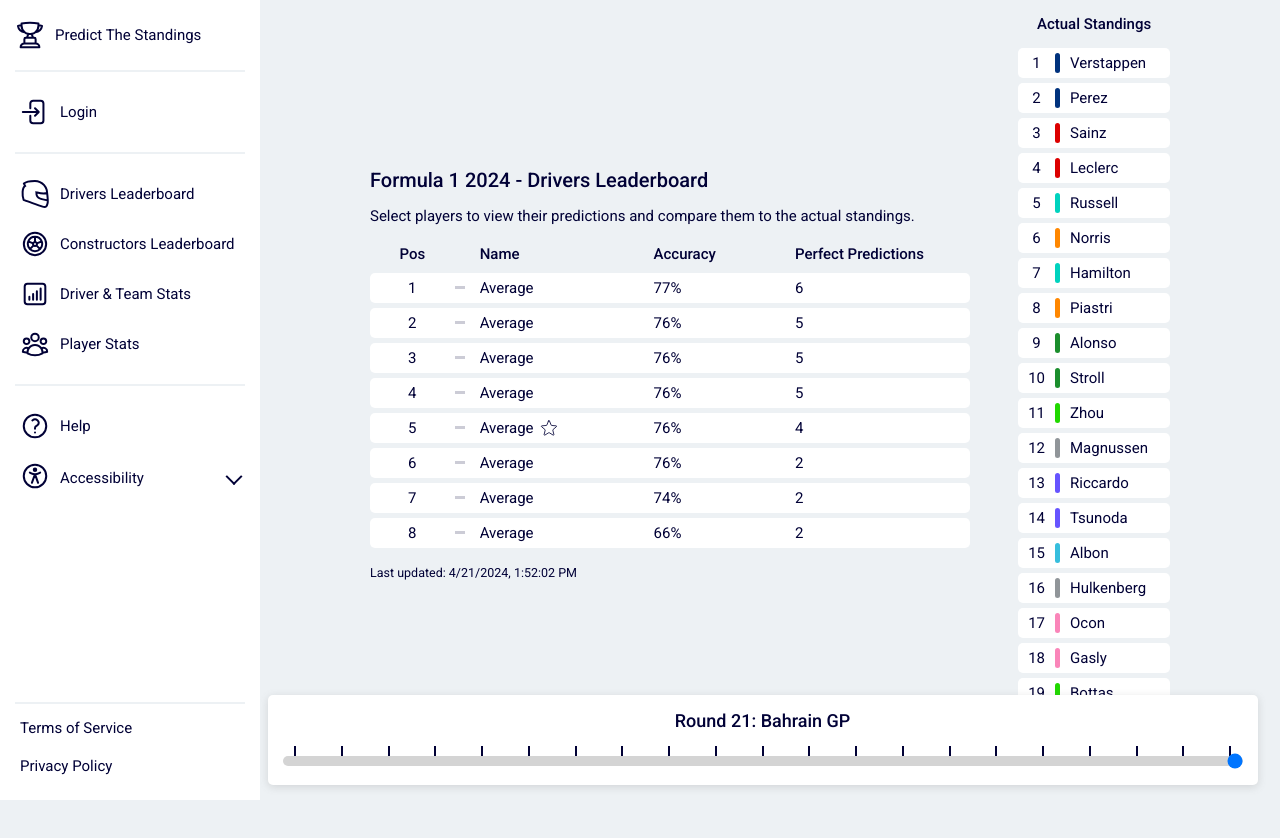
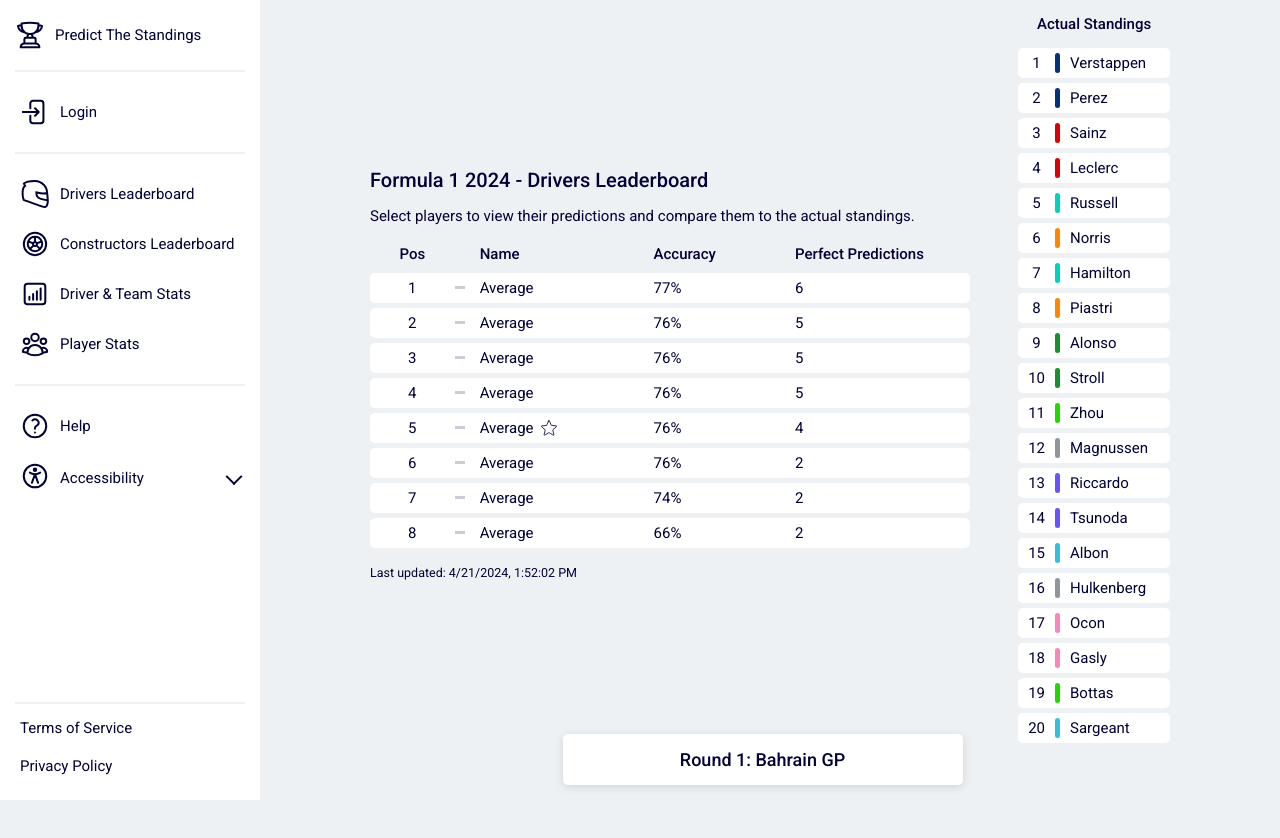
Before and after one commit to davidwillprice/predict-the-standings, a Next.js app: page /formula-1/2024 in a window 1280 px wide. Shown: the top 838 px of the page. Built offline with nearby package versions, Linux system fonts and the light colour scheme; no server answers; the database is empty.

Commit message:
Hotfixes to get this branch merged into main
- PredictionData still relies on the cache, but will be moved to a database
- Changed prediction JSON to standard object as it will be moved to a database in the future anyway and it was giving a 'ENOENT: no such file or directory' error on Vercel

```diff
--- a/app/formula-1/[season]/page.tsx
+++ b/app/formula-1/[season]/page.tsx
@@ -1,5 +1,4 @@
 import { NextPage } from "next";
-import { cache } from "react";
 import { unstable_cache } from "next/cache";
 import { getServerSession } from "next-auth/next";
 import { notFound } from "next/navigation";
@@ -8,7 +7,6 @@ import { authOptions } from "@lib/auth";
 import { getAllPredictionData } from "@lib/prediction-data";
 import { allSeasonData } from "@data/formula-1/season-data";
 import { getAllDisplayNamesQuery } from "@lib/db-functions";
-import { getObjFileSize } from "@lib/misc";
 
 import { Panel } from "@components/panels/panel";
 import { PanelHeading } from "@components/panels/panel-heading";
@@ -17,13 +15,8 @@ import { PreSeasonContainer } from "@components/game/pre-season-container";
 import { FeedbackContainer } from "@components/feedback-container/feedback-container";
 import { PromptPredictions } from "@components/submit-predictions/prompt-predictions";
 
-import {
-  PredictionData,
-  UserIdData,
-  Entrants,
-  Round,
-} from "@custom-types/game-types";
-import { PageProps, Sport } from "@custom-types/misc";
+import { PredictionData, UserIdData } from "@custom-types/game-types";
+import { PageProps } from "@custom-types/misc";
 
 export async function generateStaticParams() {
   return Object.keys(allSeasonData).map((season) => ({
@@ -73,28 +66,20 @@ const Page: NextPage<PageProps> = async ({ params, searchParams }) => {
     }
   }
 
-  const getPredictionData = unstable_cache(
-    async (
-      initialDrivers: Entrants,
-      initialTeams: Entrants,
-      rounds: Round[],
-      season: string,
-      sport: Sport
-    ) => {
+  const getPredictionData = unstable_cache(async () => {
     try {
       const res = await getAllPredictionData(
         initialDrivers,
         initialTeams,
         rounds,
         season,
-          sport
+        "f1"
       );
 
       if (typeof res === "string") {
         throw new Error(res);
       }
       console.log("Running getAllPredictionData " + new Date());
-        getObjFileSize(res);
       return res;
     } catch (e) {
       if (e instanceof Error) {
@@ -105,16 +90,9 @@ const Page: NextPage<PageProps> = async ({ params, searchParams }) => {
         );
       }
     }
-    }
-  );
+  }, ["predictionData"]);
 
-  const predictionData: PredictionData = await getPredictionData(
-    initialDrivers,
-    initialTeams,
-    rounds,
-    season,
-    "f1"
-  );
+  const predictionData: PredictionData = await getPredictionData();
 
   if (predictionData && displayNameData) {
     for (const user of Object.values(predictionData.users)) {
--- a/src/data/formula-1/2024/season.ts
+++ b/src/data/formula-1/2024/season.ts
@@ -64,506 +64,6 @@ let rounds: Round[] = [
     ],
     team: ["red", "fer", "mer", "mcl", "ast", "sau", "has", "rb", "wil", "alp"],
   }),
-  new Round("Bahrain GP", {
-    driver: [
-      "ver",
-      "per",
-      "sai",
-      "lec",
-      "rus",
-      "nor",
-      "ham",
-      "pia",
-      "alo",
-      "str",
-      "zho",
-      "mag",
-      "ric",
-      "tsu",
-      "alb",
-      "hul",
-      "oco",
-      "gas",
-      "bot",
-      "sar",
-    ],
-    team: ["red", "fer", "mer", "mcl", "ast", "sau", "has", "rb", "wil", "alp"],
-  }),
-  new Round("Bahrain GP", {
-    driver: [
-      "ver",
-      "per",
-      "sai",
-      "lec",
-      "rus",
-      "nor",
-      "ham",
-      "pia",
-      "alo",
-      "str",
-      "zho",
-      "mag",
-      "ric",
-      "tsu",
-      "alb",
-      "hul",
-      "oco",
-      "gas",
-      "bot",
-      "sar",
-    ],
-    team: ["red", "fer", "mer", "mcl", "ast", "sau", "has", "rb", "wil", "alp"],
-  }),
-  new Round("Bahrain GP", {
-    driver: [
-      "ver",
-      "per",
-      "sai",
-      "lec",
-      "rus",
-      "nor",
-      "ham",
-      "pia",
-      "alo",
-      "str",
-      "zho",
-      "mag",
-      "ric",
-      "tsu",
-      "alb",
-      "hul",
-      "oco",
-      "gas",
-      "bot",
-      "sar",
-    ],
-    team: ["red", "fer", "mer", "mcl", "ast", "sau", "has", "rb", "wil", "alp"],
-  }),
-  new Round("Bahrain GP", {
-    driver: [
-      "ver",
-      "per",
-      "sai",
-      "lec",
-      "rus",
-      "nor",
-      "ham",
-      "pia",
-      "alo",
-      "str",
-      "zho",
-      "mag",
-      "ric",
-      "tsu",
-      "alb",
-      "hul",
-      "oco",
-      "gas",
-      "bot",
-      "sar",
-    ],
-    team: ["red", "fer", "mer", "mcl", "ast", "sau", "has", "rb", "wil", "alp"],
-  }),
-  new Round("Bahrain GP", {
-    driver: [
-      "ver",
-      "per",
-      "sai",
-      "lec",
-      "rus",
-      "nor",
-      "ham",
-      "pia",
-      "alo",
-      "str",
-      "zho",
-      "mag",
-      "ric",
-      "tsu",
-      "alb",
-      "hul",
-      "oco",
-      "gas",
-      "bot",
-      "sar",
-    ],
-    team: ["red", "fer", "mer", "mcl", "ast", "sau", "has", "rb", "wil", "alp"],
-  }),
-  new Round("Bahrain GP", {
-    driver: [
-      "ver",
-      "per",
-      "sai",
-      "lec",
-      "rus",
-      "nor",
-      "ham",
-      "pia",
-      "alo",
-      "str",
-      "zho",
-      "mag",
-      "ric",
-      "tsu",
-      "alb",
-      "hul",
-      "oco",
-      "gas",
-      "bot",
-      "sar",
-    ],
-    team: ["red", "fer", "mer", "mcl", "ast", "sau", "has", "rb", "wil", "alp"],
-  }),
-  new Round("Bahrain GP", {
-    driver: [
-      "ver",
-      "per",
-      "sai",
-      "lec",
-      "rus",
-      "nor",
-      "ham",
-      "pia",
-      "alo",
-      "str",
-      "zho",
-      "mag",
-      "ric",
-      "tsu",
-      "alb",
-      "hul",
-      "oco",
-      "gas",
-      "bot",
-      "sar",
-    ],
-    team: ["red", "fer", "mer", "mcl", "ast", "sau", "has", "rb", "wil", "alp"],
-  }),
-  new Round("Bahrain GP", {
-    driver: [
-      "ver",
-      "per",
-      "sai",
-      "lec",
-      "rus",
-      "nor",
-      "ham",
-      "pia",
-      "alo",
-      "str",
-      "zho",
-      "mag",
-      "ric",
-      "tsu",
-      "alb",
-      "hul",
-      "oco",
-      "gas",
-      "bot",
-      "sar",
-    ],
-    team: ["red", "fer", "mer", "mcl", "ast", "sau", "has", "rb", "wil", "alp"],
-  }),
-  new Round("Bahrain GP", {
-    driver: [
-      "ver",
-      "per",
-      "sai",
-      "lec",
-      "rus",
-      "nor",
-      "ham",
-      "pia",
-      "alo",
-      "str",
-      "zho",
-      "mag",
-      "ric",
-      "tsu",
-      "alb",
-      "hul",
-      "oco",
-      "gas",
-      "bot",
-      "sar",
-    ],
-    team: ["red", "fer", "mer", "mcl", "ast", "sau", "has", "rb", "wil", "alp"],
-  }),
-  new Round("Bahrain GP", {
-    driver: [
-      "ver",
-      "per",
-      "sai",
-      "lec",
-      "rus",
-      "nor",
-      "ham",
-      "pia",
-      "alo",
-      "str",
-      "zho",
-      "mag",
-      "ric",
-      "tsu",
-      "alb",
-      "hul",
-      "oco",
-      "gas",
-      "bot",
-      "sar",
-    ],
-    team: ["red", "fer", "mer", "mcl", "ast", "sau", "has", "rb", "wil", "alp"],
-  }),
-  new Round("Bahrain GP", {
-    driver: [
-      "ver",
-      "per",
-      "sai",
-      "lec",
-      "rus",
-      "nor",
-      "ham",
-      "pia",
-      "alo",
-      "str",
-      "zho",
-      "mag",
-      "ric",
-      "tsu",
-      "alb",
-      "hul",
-      "oco",
-      "gas",
-      "bot",
-      "sar",
-    ],
-    team: ["red", "fer", "mer", "mcl", "ast", "sau", "has", "rb", "wil", "alp"],
-  }),
-  new Round("Bahrain GP", {
-    driver: [
-      "ver",
-      "per",
-      "sai",
-      "lec",
-      "rus",
-      "nor",
-      "ham",
-      "pia",
-      "alo",
-      "str",
-      "zho",
-      "mag",
-      "ric",
-      "tsu",
-      "alb",
-      "hul",
-      "oco",
-      "gas",
-      "bot",
-      "sar",
-    ],
-    team: ["red", "fer", "mer", "mcl", "ast", "sau", "has", "rb", "wil", "alp"],
-  }),
-  new Round("Bahrain GP", {
-    driver: [
-      "ver",
-      "per",
-      "sai",
-      "lec",
-      "rus",
-      "nor",
-      "ham",
-      "pia",
-      "alo",
-      "str",
-      "zho",
-      "mag",
-      "ric",
-      "tsu",
-      "alb",
-      "hul",
-      "oco",
-      "gas",
-      "bot",
-      "sar",
-    ],
-    team: ["red", "fer", "mer", "mcl", "ast", "sau", "has", "rb", "wil", "alp"],
-  }),
-  new Round("Bahrain GP", {
-    driver: [
-      "ver",
-      "per",
-      "sai",
-      "lec",
-      "rus",
-      "nor",
-      "ham",
-      "pia",
-      "alo",
-      "str",
-      "zho",
-      "mag",
-      "ric",
-      "tsu",
-      "alb",
-      "hul",
-      "oco",
-      "gas",
-      "bot",
-      "sar",
-    ],
-    team: ["red", "fer", "mer", "mcl", "ast", "sau", "has", "rb", "wil", "alp"],
-  }),
-  new Round("Bahrain GP", {
-    driver: [
-      "ver",
-      "per",
-      "sai",
-      "lec",
-      "rus",
-      "nor",
-      "ham",
-      "pia",
-      "alo",
-      "str",
-      "zho",
-      "mag",
-      "ric",
-      "tsu",
-      "alb",
-      "hul",
-      "oco",
-      "gas",
-      "bot",
-      "sar",
-    ],
-    team: ["red", "fer", "mer", "mcl", "ast", "sau", "has", "rb", "wil", "alp"],
-  }),
-  new Round("Bahrain GP", {
-    driver: [
-      "ver",
-      "per",
-      "sai",
-      "lec",
-      "rus",
-      "nor",
-      "ham",
-      "pia",
-      "alo",
-      "str",
-      "zho",
-      "mag",
-      "ric",
-      "tsu",
-      "alb",
-      "hul",
-      "oco",
-      "gas",
-      "bot",
-      "sar",
-    ],
-    team: ["red", "fer", "mer", "mcl", "ast", "sau", "has", "rb", "wil", "alp"],
-  }),
-  new Round("Bahrain GP", {
-    driver: [
-      "ver",
-      "per",
-      "sai",
-      "lec",
-      "rus",
-      "nor",
-      "ham",
-      "pia",
-      "alo",
-      "str",
-      "zho",
-      "mag",
-      "ric",
-      "tsu",
-      "alb",
-      "hul",
-      "oco",
-      "gas",
-      "bot",
-      "sar",
-    ],
-    team: ["red", "fer", "mer", "mcl", "ast", "sau", "has", "rb", "wil", "alp"],
-  }),
-  new Round("Bahrain GP", {
-    driver: [
-      "ver",
-      "per",
-      "sai",
-      "lec",
-      "rus",
-      "nor",
-      "ham",
-      "pia",
-      "alo",
-      "str",
-      "zho",
-      "mag",
-      "ric",
-      "tsu",
-      "alb",
-      "hul",
-      "oco",
-      "gas",
-      "bot",
-      "sar",
-    ],
-    team: ["red", "fer", "mer", "mcl", "ast", "sau", "has", "rb", "wil", "alp"],
-  }),
-  new Round("Bahrain GP", {
-    driver: [
-      "ver",
-      "per",
-      "sai",
-      "lec",
-      "rus",
-      "nor",
-      "ham",
-      "pia",
-      "alo",
-      "str",
-      "zho",
-      "mag",
-      "ric",
-      "tsu",
-      "alb",
-      "hul",
-      "oco",
-      "gas",
-      "bot",
-      "sar",
-    ],
-    team: ["red", "fer", "mer", "mcl", "ast", "sau", "has", "rb", "wil", "alp"],
-  }),
-  new Round("Bahrain GP", {
-    driver: [
-      "ver",
-      "per",
-      "sai",
-      "lec",
-      "rus",
-      "nor",
-      "ham",
-      "pia",
-      "alo",
-      "str",
-      "zho",
-      "mag",
-      "ric",
-      "tsu",
-      "alb",
-      "hul",
-      "oco",
-      "gas",
-      "bot",
-      "sar",
-    ],
-    team: ["red", "fer", "mer", "mcl", "ast", "sau", "has", "rb", "wil", "alp"],
-  }),
 ];
 
 export const seasonData2024 = {
--- a/src/lib/prediction-data.tsx
+++ b/src/lib/prediction-data.tsx
@@ -1,8 +1,4 @@
-import { promises as fs } from "fs";
-
-import { getAllDisplayNamesQuery } from "./db-functions";
-/**@todo Bring all data into a single file so different seasons and sports can be obtained automatically */
-
+import { predictions } from "@data/formula-1/2024/prediction";
 import { Sport } from "@custom-types/misc";
 import {
   PredictionData,
@@ -67,19 +63,8 @@ const getUserPredictions = async (
   season: string,
   sport: Sport
 ): Promise<Users | string> => {
-  let predictionDataRes: JsonPrediction[];
-  try {
-    const file = await fs.readFile(
-      process.cwd() + `/src/data/formula-1/${season}/prediction.json`,
-      "utf8"
-    );
-    predictionDataRes = JSON.parse(file);
-  } catch (e: unknown) {
-    if (e instanceof Error) {
-      return e.message;
-    }
-    return "Unknown database error";
-  }
+  /**@todo Temporarily manually importing predicitions, need to move to DB */
+  const predictionDataRes = predictions;
   let error = false;
   const users: Users = predictionDataRes.reduce((acc, user) => {
     const dbId: number | null = user["user_id"];
```
Also changed, not shown: app/formula-1/[season]/stats/driver-and-team/page.tsx (+16 -9 lines), app/formula-1/[season]/stats/player/page.tsx (+16 -10 lines), src/data/formula-1/2024/prediction.ts (renamed from src/data/formula-1/2024/prediction.json, +45 -45 lines). Lines whose indentation alone changed are shown as unchanged.
